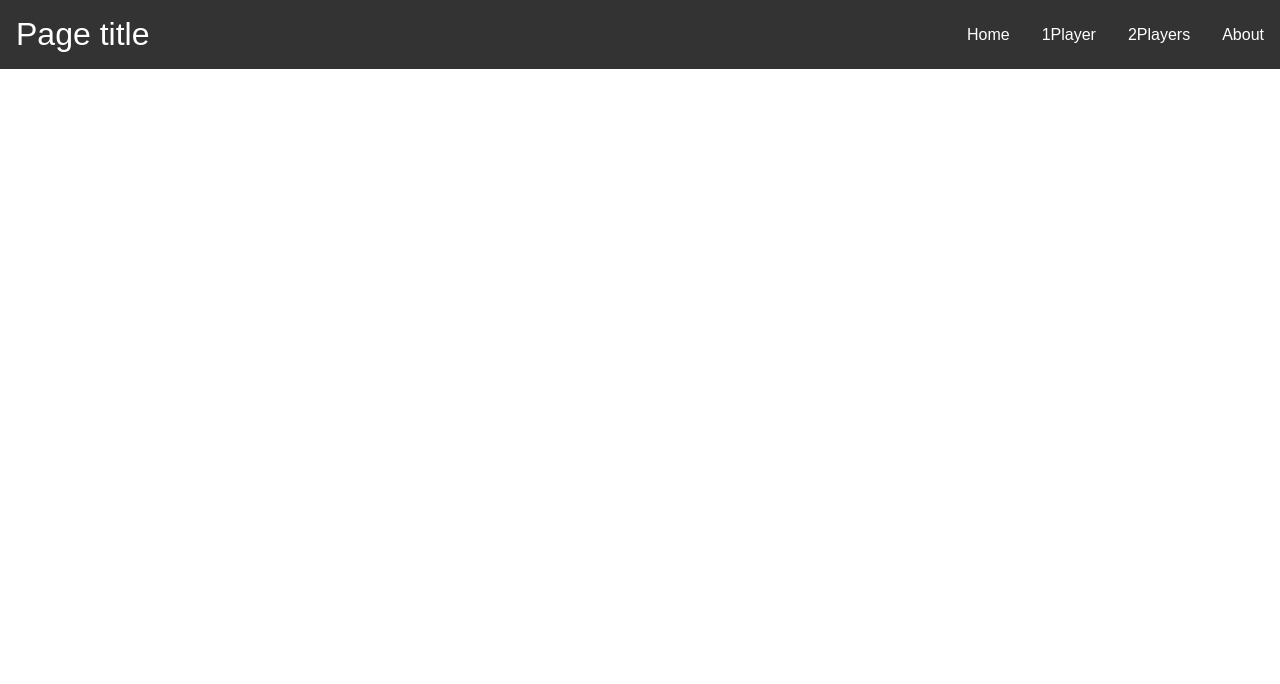
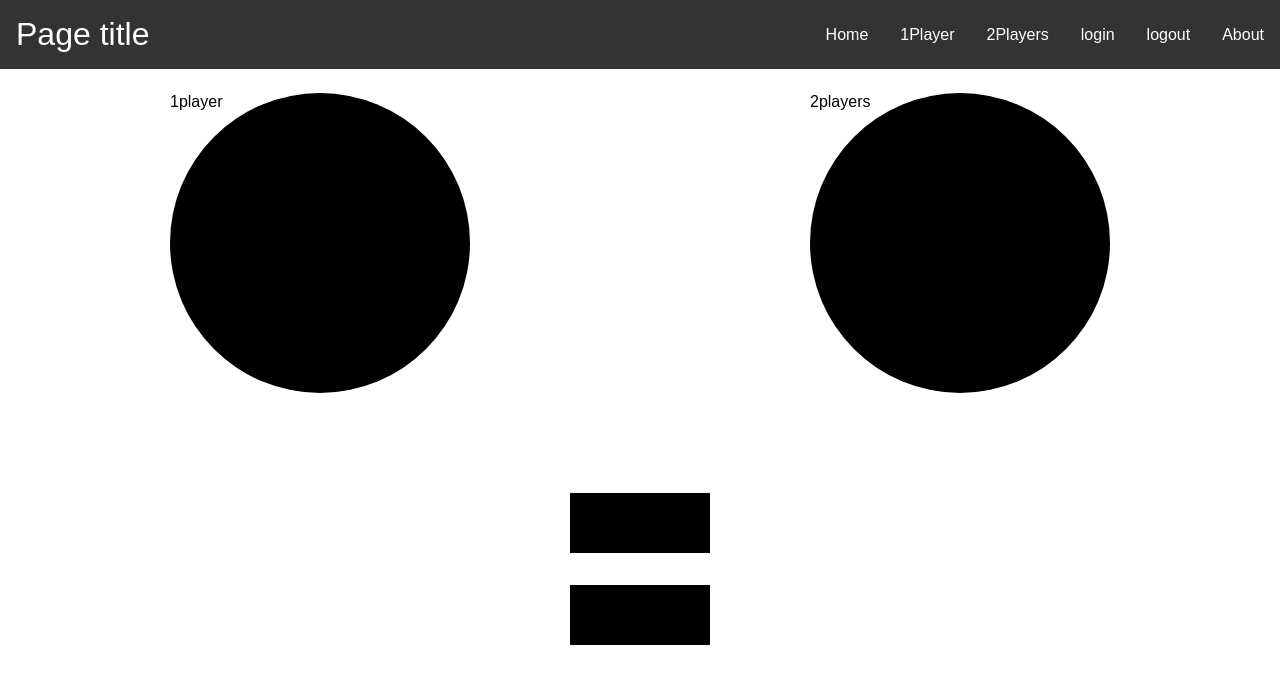
Before and after one commit to MonjedAllaw/webdesign-project, a Flask app: page / in a window 1280 px wide. Shown: the top 684 px of the page. Run offline with Flask 2, Linux system fonts and the light colour scheme.

Commit message:
basic_templates

```diff
--- a/website/static/css/style.css
+++ b/website/static/css/style.css
@@ -6,6 +6,8 @@ body{
     margin:0;
     padding:0;
 }
+
+/*navbar styling*/
 .navbar{
     display: flex;
     justify-content: space-between;
@@ -85,3 +87,75 @@ body{
 
 
 }
+
+/* end of navbar*/
+
+/* home*/
+.choices{
+    display:flex;
+     justify-content:space-around;
+     flex-wrap:wrap;
+
+}
+.choice{
+    margin:1.5rem;
+    width:300px;
+    height:300px;
+    background-color: black;
+    border-radius:50%;
+    display:inline-block;
+
+
+}
+
+.auth_buttons{
+    display:flex;
+    flex-direction:column;
+    justify-content:center;
+    align-items:center;
+    margin-top:60px;
+
+}
+.button{
+    height:60px;
+    width:140px;
+    margin:1rem;
+    background-color:black;
+
+}
+/*end home*/
+
+.form_container {
+    width: 400px;
+    max-width: 400px;
+    margin: 1rem;
+    padding: 2rem;
+    box-shadow: 0 0 40px rgba(0, 0, 0, 0.2);
+    border-radius: var(--border-raduis);
+    background: white;
+
+
+}
+
+
+/*login*/
+
+.auth_body{
+    --color-primary: #009579;
+    --color-primary-dark: #007f67;
+    --color-secondary: #252c6a;
+    --color-error: #cc3333;
+    --color-success: #4bb544;
+    --border-raduis: 4px;
+    margin: 0;
+    height: 100vh;
+    display: flex;
+    align-items: center;
+    justify-content: center;
+    font-size: 18px;
+    background: gray;
+
+}
+
+
+/*end login*/
--- a/website/templates/base.html
+++ b/website/templates/base.html
@@ -17,15 +17,19 @@
         </a>
         <div class="nav-links">
             <ul>
-                <li><a href="#">Home</a></li>
-                <li><a href="#">1Player</a></li>
-                <li><a href="#">2Players</a></li>
-                <li><a href="#">About</a></li>
+                <li><a href="/">Home</a></li>
+                <li><a href="/oneplayer">1Player</a></li>
+                <li><a href="/twoplayers">2Players</a></li>
+                <li><a href="/login">login</a></li>
+                <li><a href="#">logout</a></li>
+                <li><a href="/about">About</a></li>
 
             </ul>
         </div>
 
     </nav>
+
+    <div>{% block content %}base{% endblock %}</div>
     <script type="text/javascript" src="../static/js/app.js"></script>
 
     </body>
--- a/website/templates/home.html
+++ b/website/templates/home.html
@@ -1,2 +1,16 @@
 {%extends "base.html"%}
 {% block title %}home{% endblock %}
+{% block content %}
+<div class="choices">
+   <div class="choice">1player</div>
+    <div class="choice">2players</div>
+
+</div>
+<div class="auth_buttons">
+    <div class="button"></div>
+    <div class="button"></div>
+</div>
+
+
+
+{% endblock %}
--- a/website/views.py
+++ b/website/views.py
@@ -7,3 +7,15 @@ views = Blueprint('views', __name__)
 @views.route('/')  # decorator
 def home():
     return render_template("home.html")
+
+@views.route('/oneplayer')
+def oneplayer():
+    return render_template("oneplayer.html")
+
+@views.route('/twoplayers')
+def twoplayers():
+    return render_template("twoplayers.html")
+
+@views.route('/about')  # decorator
+def about():
+    return render_template("about.html")
```
Also changed, not shown: website/auth.py (+5 -5 lines), website/templates/about.html (added, +11 -0 lines).
